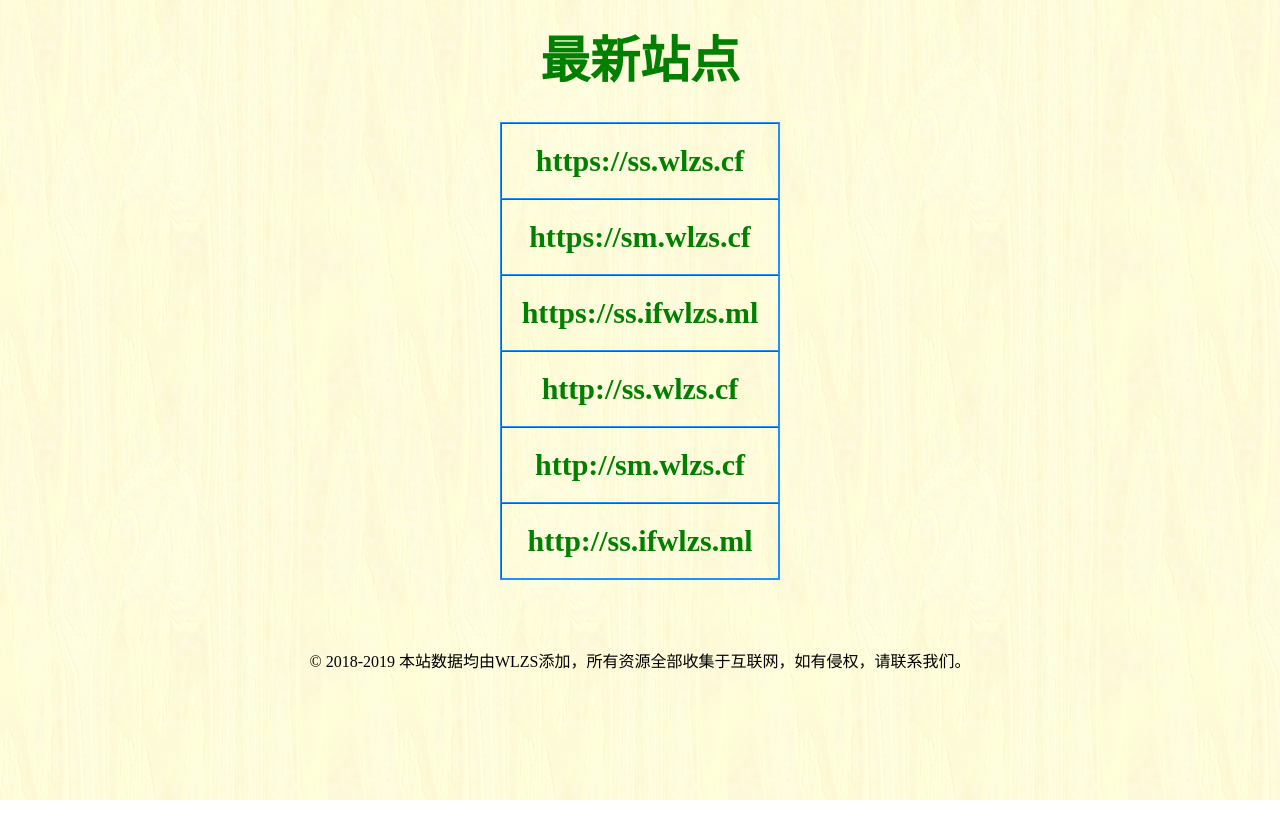
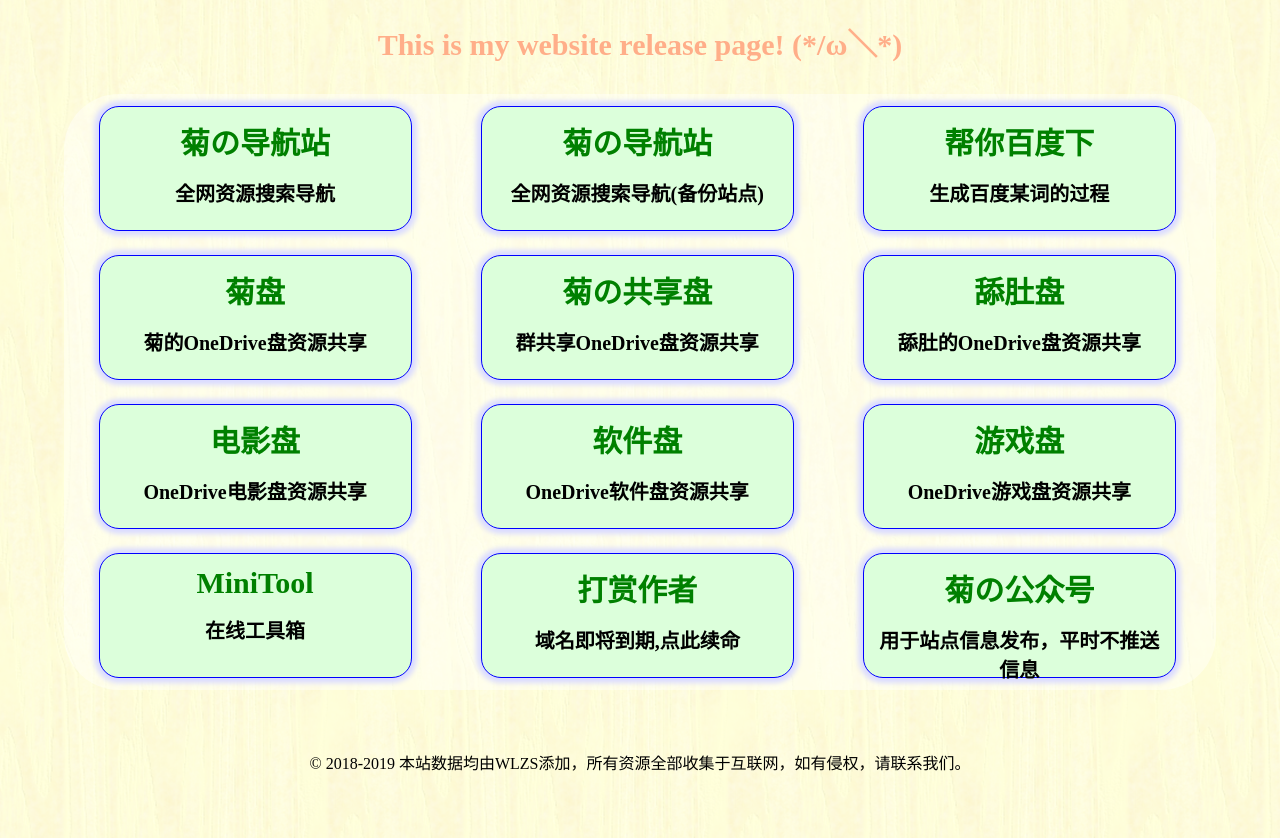
Before and after one commit to ifwlzs/show-ss-ak, a plain HTML site: page index.html in a window 1280 px wide. Before the commit the page ends 800 px from the top, so only its background shows below. Drawn offline with Linux system fonts and the light colour scheme; a small style sheet from the web is missing.

Commit message:
Add files via upload

```diff
--- a/index.html
+++ b/index.html
@@ -1,5 +1,6 @@
 <!DOCTYPE html>
 <html>
+
 	<head>
 		<meta charset="UTF-8">
 		<meta http-equiv="X-UA-Compatible" content="IE=edge,chrome=1">
@@ -20,57 +21,216 @@
 		<!-- Fonts -->
 		<link rel="stylesheet" href="//at.alicdn.com/t/font_989386_njm5z37gt9.css">
 		<style type="text/css">
-			body
-			{
-				background:url(img/light-veneer.png) repeat;
+			body {
+				background: url(img/light-veneer.png) repeat;
 				text-align: center;
 				margin: 0 auto;
 			}
-			body .t{
+
+			body .t {
 				margin: 0 auto;
-				color:#008000;
+				color: #ffae89;
 				font-weight: bolder;
 				text-align: center;
-				font-size: 50px;
+				font-size: 30px;
 				padding: 20px 0;
 			}
-			table
-			{
+
+			table {
 				text-align: center;
 				margin: 10px auto 30px auto;
-				border:1px solid dodgerblue;
+				border: 1px solid dodgerblue;
 			}
-			a
-			{
+
+			a {
 				text-decoration: none;
 				font-size: 30px;
-				color:#008000;
+				color: #008000;
 				font-weight: bolder;
 			}
+
+			td {
+				font-size: 30px;
+				color: #008000;
+				font-weight: bolder;
+			}
+
 			#no {
 				padding-bottom: 5%;
-				padding-top:3%;
+				padding-top: 20px;
 				margin: 0 auto;
 				text-align: center;
 				vertical-align: middle;
 				width: 100%;
 			}
+
+			.tbody {
+				margin: 10px auto 40px auto;
+				/*border: red 1px solid;*/
+				width: 90%;
+				overflow: auto;
+				background: rgba(255, 255, 255, .4);
+				border-radius: 55px;
+			}
+
+			.fl {
+				border: blue 1px solid;
+				height: 100px;
+				padding: 1%;
+				width: 25%;
+				float: left;
+				margin: 12px 3%;
+				text-align: center;
+				vertical-align: middle;
+				box-shadow: 0 0 5px 5px #dbdcff;
+				border-radius: 20px;
+				background: #dcffdb;
+			}
+
+			.clearFloat:after {
+				content: " ";
+				display: none;
+				height: 0;
+				visibility: hidden;
+				clear: both;
+			}
+
+			.clearFloat {}
+
+			@media only screen and (min-width: 0px) and (max-width: 640px) {
+				.fl {
+					border: blue 1px solid;
+					height: 160px;
+					padding: 1%;
+					width: 41%;
+					float: left;
+					margin: 3% 3%;
+					text-align: center;
+					vertical-align: middle;
+					background: #dcffdb;
+				}
+			}
+
+			@media only screen and (min-width: 700px) and (max-width: 1000px) {
+				.fl {
+					border: blue 1px solid;
+					height: 120px;
+					padding: 1%;
+					width: 25%;
+					float: left;
+					margin: 10px 3%;
+					text-align: center;
+					vertical-align: middle;
+					background: #dcffdb;
+				}
+			}
 		</style>
 	</head>
+
 	<body>
-		<div class="t">最新站点</div>
-		<table border="1px" cellspacing="0" cellpadding="20px"  >
+		<div class="t">This is my website release page! (*/ω＼*)</div>
+		<div class="tbody clearFloat">
+			<a href="https://ss.wlzs.cf">
+				<div class="fl">
+					菊の导航站
+					<div style="color: #000; font-size: 20px; margin: 15px auto 0 auto;">
+						全网资源搜索导航
+					</div>
+				</div>
+			</a>
+			<a href="https://sm.wlzs.cf">
+				<div class="fl">
+					菊の导航站
+					<div style="color: #000; font-size: 20px; margin: 15px auto 0 auto;">
+						全网资源搜索导航(备份站点)
+					</div>
+				</div>
+			</a>
 
-			<tr><td><a href="https://ss.wlzs.cf">https://ss.wlzs.cf</a></td></tr>
-			<tr><td><a href="https://sm.wlzs.cf">https://sm.wlzs.cf</a></td></tr>
-			<tr><td><a href="https://ss.ifwlzs.ml">https://ss.ifwlzs.ml</a></td></tr>
-			<tr><td><a href="http://ss.wlzs.cf">http://ss.wlzs.cf</a></td></tr>
-			<tr><td><a href="http://sm.wlzs.cf">http://sm.wlzs.cf</a></td></tr>
-			<tr><td><a href="http://ss.ifwlzs.ml">http://ss.ifwlzs.ml</a></td></tr>
+			<a href="https://baidu.wlzs.ml">
+				<div class="fl">
+					帮你百度下
+					<div style="color: #000; font-size: 20px; margin: 15px auto 0 auto;">
+						生成百度某词的过程
+					</div>
+				</div>
+			</a>
+			<a href="http://www.ifwlzs.ga">
+				<div class="fl">
+					菊盘
+					<div style="color: #000; font-size: 20px; margin: 15px auto 0 auto;">
+						菊的OneDrive盘资源共享
+					</div>
+				</div>
+			</a>
+			<a href="http://td.ifwlzs.gq">
+				<div class="fl">
+					菊の共享盘
+					<div style="color: #000; font-size: 20px; margin: 15px auto 0 auto;">
+						群共享OneDrive盘资源共享
+					</div>
+				</div>
+			</a>
+			<a href="http://www.wlzs.ga">
+				<div class="fl">
+					舔肚盘
+					<div style="color: #000; font-size: 20px; margin: 15px auto 0 auto;">
+						舔肚的OneDrive盘资源共享
+					</div>
+				</div>
+			</a>
+			<a href="http://movie.ifwlzs.gq">
+				<div class="fl">
+					电影盘
+					<div style="color: #000; font-size: 20px; margin: 15px auto 0 auto;">
+						OneDrive电影盘资源共享
+					</div>
+				</div>
+			</a>
+			<a href="http://soft.ifwlzs.gq">
+				<div class="fl">
+					软件盘
+					<div style="color: #000; font-size: 20px; margin: 15px auto 0 auto;">
+						OneDrive软件盘资源共享
+					</div>
+				</div>
+			</a>
+			<a href="http://game.ifwlzs.gq">
+				<div class="fl">
+					游戏盘
+					<div style="color: #000; font-size: 20px; margin: 15px auto 0 auto;">
+						OneDrive游戏盘资源共享
+					</div>
+				</div>
+			</a>
+			<a href="https://tool.wlzs.ml">
+				<div class="fl">
+					MiniTool
+					<div style="color: #000; font-size: 20px; margin: 15px auto 0 auto;">
+						在线工具箱
+					</div>
+				</div>
+			</a>
+			<a href="img/py1.png">
+				<div class="fl">
+					打赏作者
+					<div style="color: #000; font-size: 20px; margin: 15px auto 0 auto;">
+						域名即将到期,点此续命
+					</div>
+				</div>
+			</a>
+			<a href="img/gzh.jpg">
+				<div class="fl">
+					菊の公众号
+					<div style="color: #000; font-size: 20px; margin: 15px auto 0 auto;">
+						用于站点信息发布，平时不推送信息
+					</div>
+				</div>
+			</a>
+		</div>
+		<div id="no">
+			© 2018-2019&nbsp;本站数据均由WLZS添加，所有资源全部收集于互联网，如有侵权，请联系我们。
+		</div>
+	</body>
 
-		</table>
-		<div id="no">
-		© 2018-2019&nbsp;本站数据均由WLZS添加，所有资源全部收集于互联网，如有侵权，请联系我们。
-	</div>
-	</body>
 </html>
```
